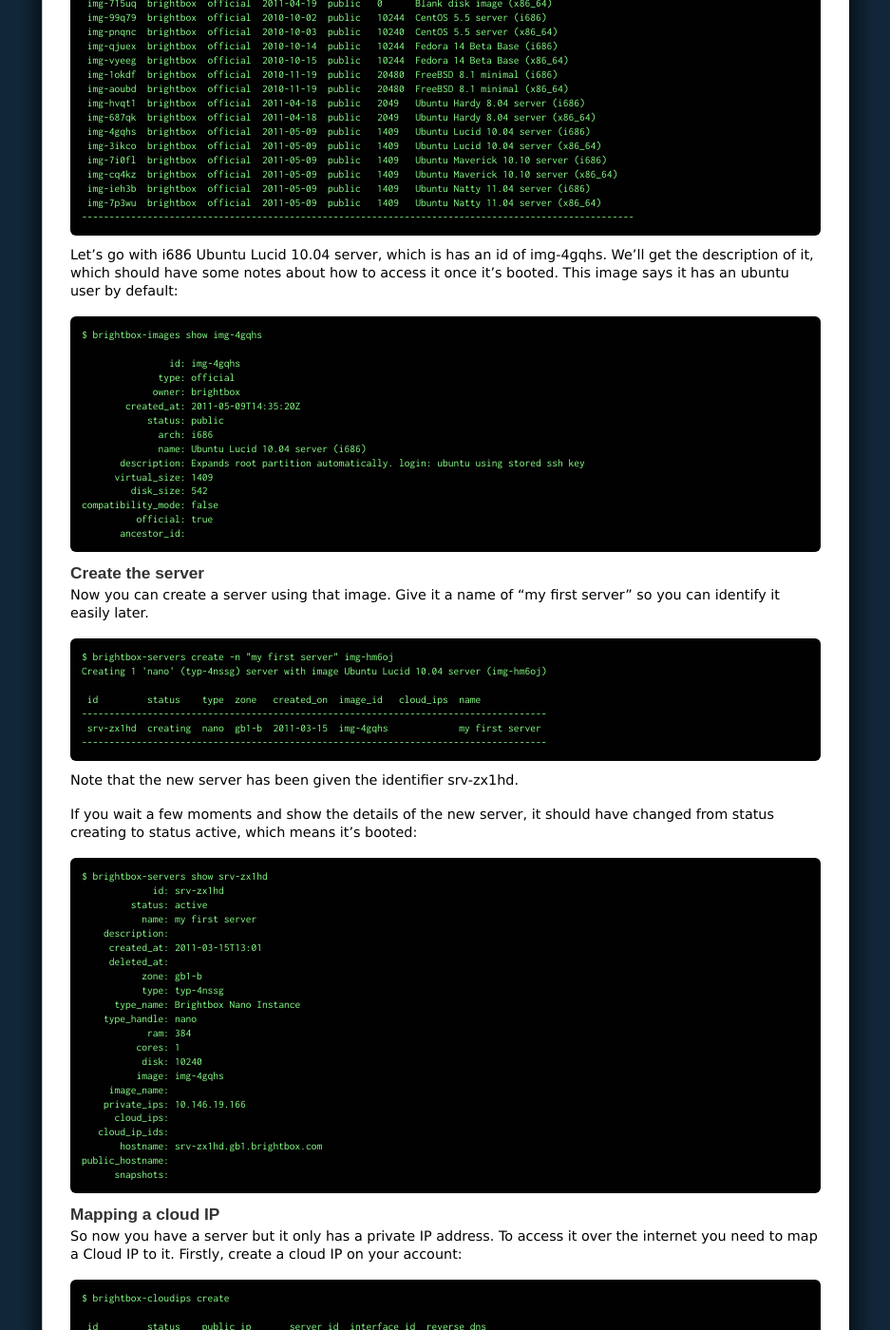
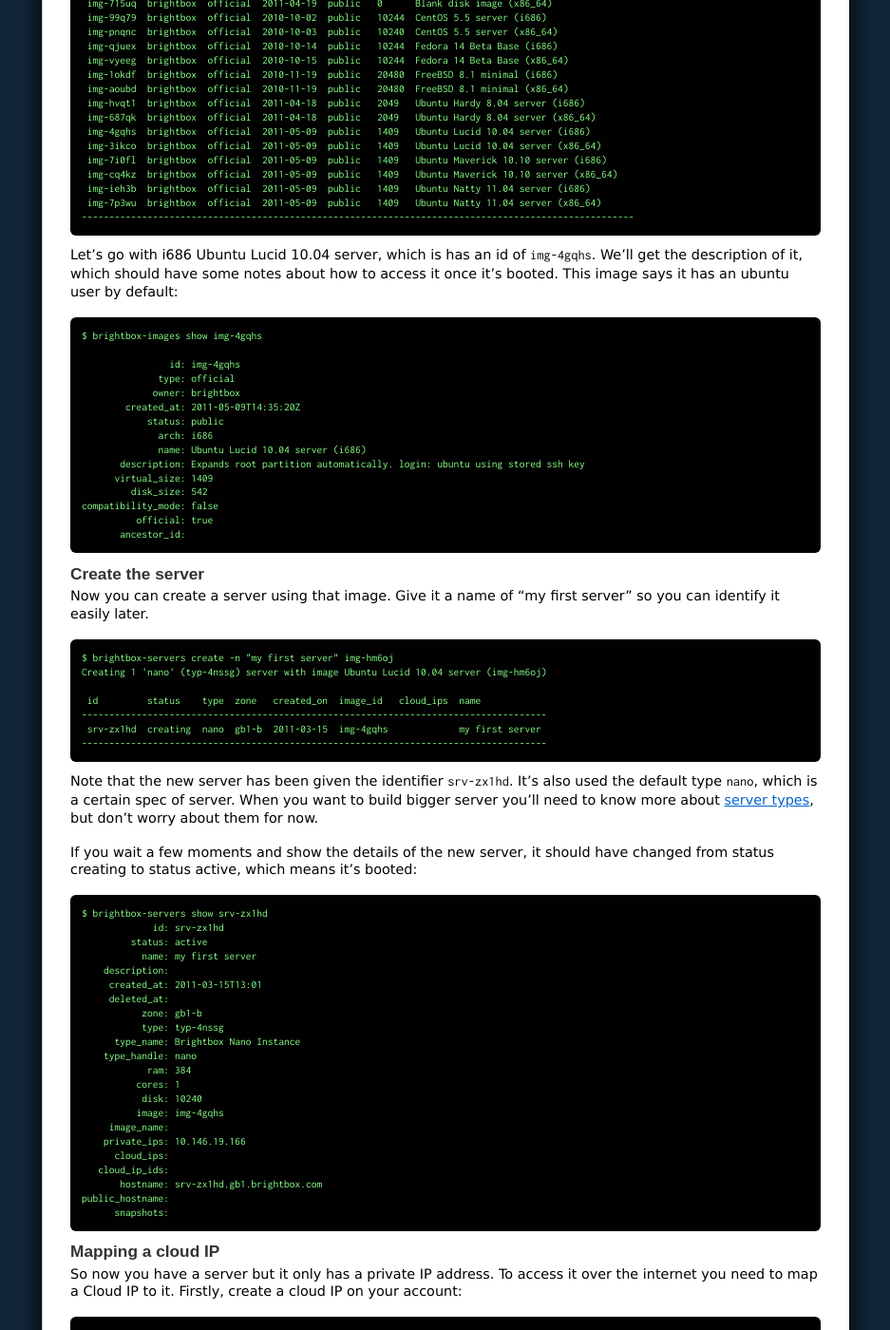
Before and after one commit to brightbox/docs.brightbox.com, a Jekyll site: the page built from guides/cli/getting-started.markdown, in a window 1280 px wide and 1400 px high, scrolled down 1109 px. Shown: the whole window at 95% size, without its empty margins (171-1108 px from the left). Built offline with Jekyll 4.4.1, drawn with Linux system fonts in a browser that asks for light colours; nearby versions of some CDN libraries; Markdown is read by kramdown in place of the engine named in the settings.

Commit message:
Document server types

```diff
--- a/guides/cli/getting-started.markdown
+++ b/guides/cli/getting-started.markdown
@@ -78,7 +78,10 @@
      img-7p3wu  brightbox  official  2011-05-09  public   1409   Ubuntu Natty 11.04 server (x86_64)
     -----------------------------------------------------------------------------------------------------
 
-Let's go with i686 Ubuntu Lucid 10.04 server, which is has an id of img-4gqhs. We'll get the description of it, which should have some notes about how to access it once it's booted. This image says it has an ubuntu user by default:
+Let's go with i686 Ubuntu Lucid 10.04 server, which is has an id of
+`img-4gqhs`. We'll get the description of it, which should have some
+notes about how to access it once it's booted. This image says it has
+an ubuntu user by default:
 
     $ brightbox-images show img-4gqhs
 
@@ -96,9 +99,11 @@
               official: true
            ancestor_id:
 
+
 ### Create the server
 
-Now you can create a server using that image. Give it a name of "my first server" so you can identify it easily later.
+Now you can create a server using that image. Give it a name of "my
+first server" so you can identify it easily later.
 
     $ brightbox-servers create -n "my first server" img-hm6oj
     Creating 1 'nano' (typ-4nssg) server with image Ubuntu Lucid 10.04 server (img-hm6oj)
@@ -108,9 +113,15 @@
      srv-zx1hd  creating  nano  gb1-b  2011-03-15  img-4gqhs             my first server
     -------------------------------------------------------------------------------------
 
-Note that the new server has been given the identifier srv-zx1hd.
+Note that the new server has been given the identifier `srv-zx1hd`.
+It's also used the default type `nano`, which is a certain spec of
+server. When you want to build bigger server you'll need to know more
+about [server types](/references/server-types.html), but don't worry
+about them for now.
 
-If you wait a few moments and show the details of the new server, it should have changed from status creating to status active, which means it's booted:
+If you wait a few moments and show the details of the new server, it
+should have changed from status creating to status active, which means
+it's booted:
 
     $ brightbox-servers show srv-zx1hd
                  id: srv-zx1hd
--- a/references/definitions.markdown
+++ b/references/definitions.markdown
@@ -18,7 +18,8 @@
 ### Server Type
 
 A Server Type represents a particular server specification: ram size,
-disk size and number of cpu cores.
+disk size and number of cpu cores.  You can learn more about them in
+the [Server Type reference](/references/server-types.html).
 
 ### Image
 
```
Also changed, not shown: references/server-types.markdown (added, +43 -0 lines).
